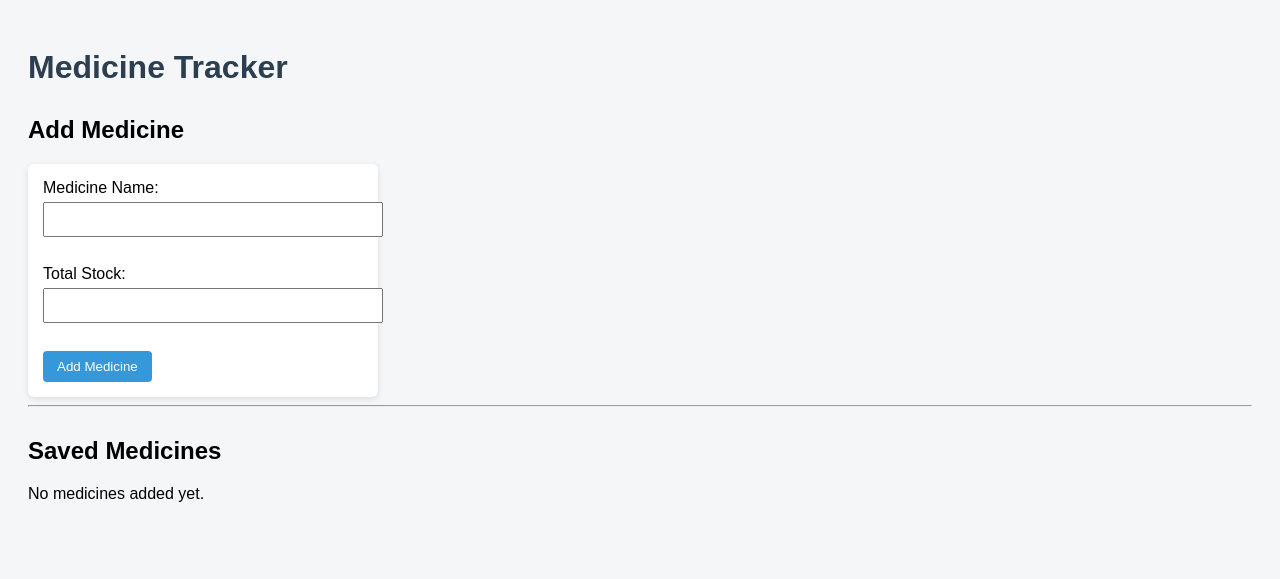
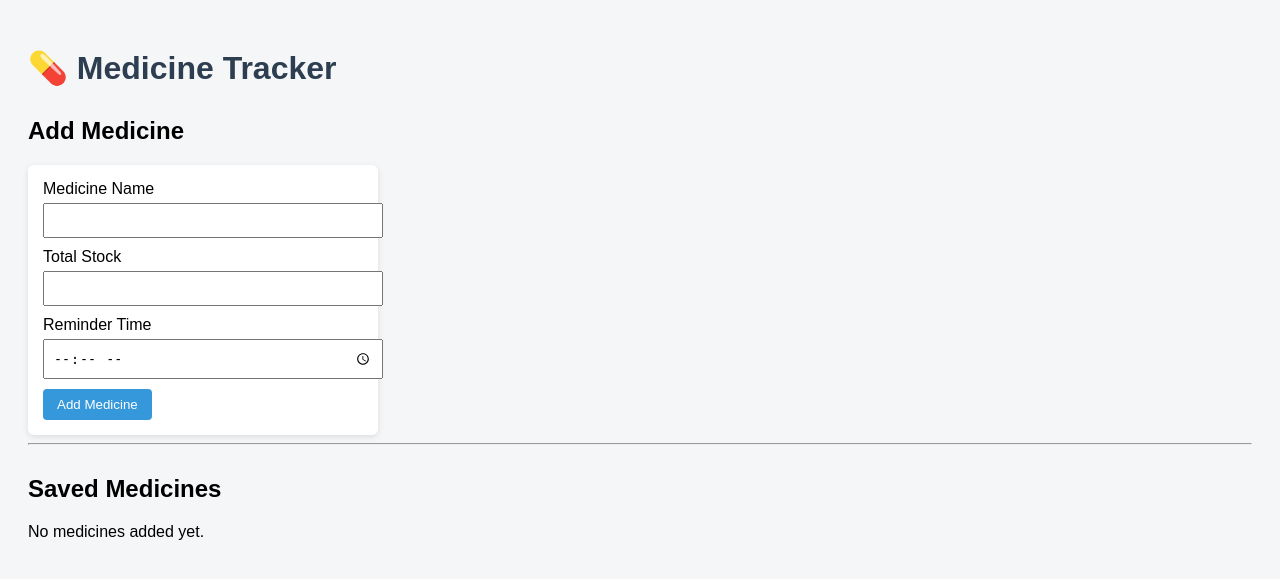
Before and after one commit to dhanush760/medicine-tracker-flask, a Flask app: page / in a window 1280 px wide. Shown: the top 579 px of the page. Run offline with Flask 3, Linux system fonts and the light colour scheme.

Commit message:
Update index.html

```diff
--- a/templates/index.html
+++ b/templates/index.html
@@ -4,43 +4,55 @@
     <title>Medicine Tracker</title>
     <link rel="stylesheet" href="{{ url_for('static', filename='style.css') }}">
 </head>
+<body>
 
-<body>
-    <h1>Medicine Tracker</h1>
+<h1>💊 Medicine Tracker</h1>
 
+<div class="card">
     <h2>Add Medicine</h2>
+    <form method="POST">
+        <label>Medicine Name</label>
+        <input type="text" name="name" required>
 
-    <form method="POST">
-        <label>Medicine Name:</label><br>
-        <input type="text" name="medicine_name" required><br><br>
+        <label>Total Stock</label>
+        <input type="number" name="stock" required>
 
-        <label>Total Stock:</label><br>
-        <input type="number" name="stock" min="0" required><br><br>
+        <label>Reminder Time</label>
+        <input type="time" name="reminder_time" required>
 
         <button type="submit">Add Medicine</button>
     </form>
+</div>
 
 <hr>
 
 <h2>Saved Medicines</h2>
 
 {% if medicines %}
-    <ul>
     {% for med in medicines %}
-            <li>
-                <strong>{{ med.name }}</strong> — Stock: {{ med.stock }}
+        <div class="medicine">
+            <strong>{{ med.name }}</strong>
+            <span>Stock: {{ med.stock }}</span>
+            <span>⏰ {{ med.reminder_time }}</span>
 
-                <form method="POST" style="display:inline;">
+            <form method="POST" class="inline">
                 <input type="hidden" name="taken_name" value="{{ med.name }}">
-                    <button type="submit">Taken</button>
+                <button class="taken">Taken</button>
+            </form>
+
+            <form method="POST" class="inline">
+                <input type="hidden" name="delete_name" value="{{ med.name }}">
+                <button class="delete">❌</button>
             </form>
 
             {% if med.stock <= 3 %}
-                    <span style="color:red;">⚠ Low Stock</span>
+                <span class="low">⚠ Low Stock</span>
             {% endif %}
-            </li>
+        </div>
     {% endfor %}
-    </ul>
 {% else %}
     <p>No medicines added yet.</p>
 {% endif %}
+
+</body>
+</html>
```
Lines whose indentation alone changed are shown as unchanged.
